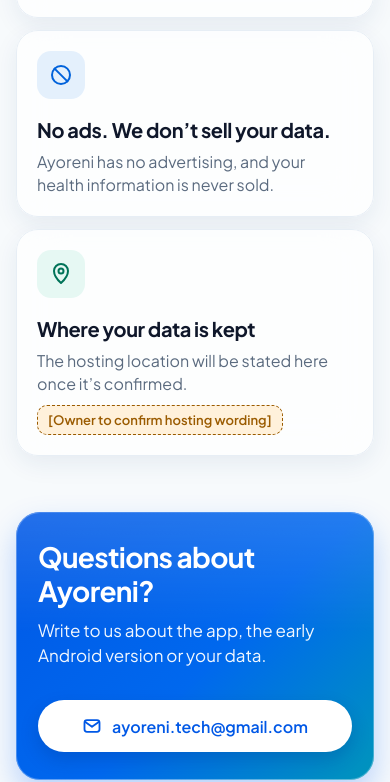
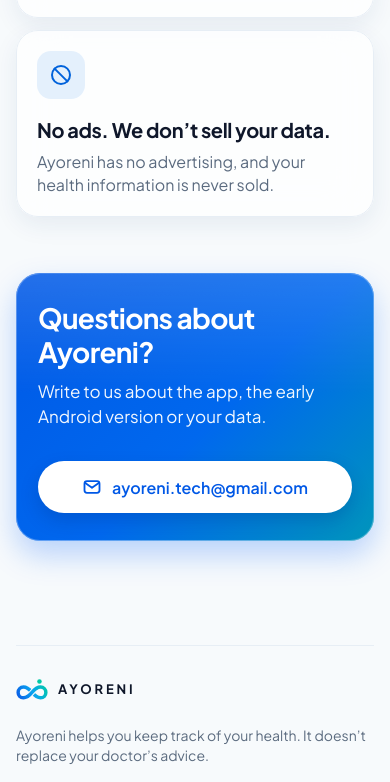
Before and after one commit to jai38/MyHealth, a plain HTML site: page index.html in a window 390 px wide. Shown: the part 4070-4852 px from the top of the page. Drawn offline with Linux system fonts and the light colour scheme.

Commit message:
fix: drop the hosting placeholder card before merge (landing task 4 review)
Remove the "Where your data is kept" card, its "[Owner to confirm hosting wording]"
label and the .tbd style. The privacy section now has three cards in the three-column
grid (one column on phones). An HTML comment marks where the card returns once the
hosting wording is confirmed.

Co-Authored-By: Claude Opus 5.5 <noreply@anthropic.com>
Claude-Session: https://claude.ai/code/session_019xw6TKUouiUysWWsCGMGuv

```diff
--- a/assets/style.css
+++ b/assets/style.css
@@ -134,8 +134,6 @@ h2 { font-size: 40px; line-height: 46px; font-weight: 700; letter-spacing: -.03e
 .soon .ct { margin-top: 0; font-size: 17px; line-height: 22px; }
 .soon .cb { margin-top: 2px; font-size: 14px; line-height: 20px; }
 .lbl { display: inline-flex; align-items: center; gap: 6px; font-size: 12px; font-weight: 600; color: var(--up); background: var(--upb); padding: 5px 10px; border-radius: 999px; margin-top: 16px; }
-/* A placeholder the owner still has to confirm: visibly unfinished on purpose. */
-.tbd { display: inline-block; margin-top: 10px; font-size: 13px; font-weight: 600; color: var(--nc); background: var(--ncb); border: 1px dashed currentColor; border-radius: 10px; padding: 6px 10px; }
 
 /* Contact */
 .contact { border-radius: 28px; padding: 48px; color: #fff; position: relative; overflow: hidden; background: var(--hero); box-shadow: var(--contact-shadow); display: flex; align-items: center; justify-content: space-between; gap: 32px; flex-wrap: wrap; }
--- a/index.html
+++ b/index.html
@@ -125,12 +125,11 @@
   <div class="wrap">
     <p class="ov">Privacy</p>
     <h2 id="privacy-title">Your health information, in plain words</h2>
-    <div class="g2">
+    <div class="g3">
       <div class="card"><div class="ic mb"><svg width="24" height="24" viewBox="0 0 24 24" fill="none" stroke="currentColor" stroke-width="2" stroke-linecap="round" stroke-linejoin="round" aria-hidden="true"><path d="M9 12l2 2 4-4"/><rect x="3" y="4" width="18" height="16" rx="4"/></svg></div><h3 class="ct">You decide what’s saved</h3><p class="cb">When Ayoreni reads a prescription, it shows you a draft first. Only what you confirm goes into your records.</p></div>
       <div class="card"><div class="ic ms"><svg width="24" height="24" viewBox="0 0 24 24" fill="none" stroke="currentColor" stroke-width="2" stroke-linecap="round" stroke-linejoin="round" aria-hidden="true"><path d="M6 3h9l4 4v14H6z"/><path d="M9 13h6"/></svg></div><h3 class="ct">How a prescription is read</h3><p class="cb">To read a prescription, Ayoreni processes the photo on our servers. Your documents stay private to your account.</p></div>
       <div class="card"><div class="ic mb"><svg width="24" height="24" viewBox="0 0 24 24" fill="none" stroke="currentColor" stroke-width="2" stroke-linecap="round" aria-hidden="true"><circle cx="12" cy="12" r="9"/><path d="M5.6 5.6l12.8 12.8"/></svg></div><h3 class="ct">No ads. We don’t sell your data.</h3><p class="cb">Ayoreni has no advertising, and your health information is never sold.</p></div>
-      <!-- PLACEHOLDER: the owner hasn't confirmed the hosting wording (landing brief, task 2). Replace this card's text, and remove the .tbd label, once it's confirmed. -->
-      <div class="card"><div class="ic ms"><svg width="24" height="24" viewBox="0 0 24 24" fill="none" stroke="currentColor" stroke-width="2" stroke-linecap="round" stroke-linejoin="round" aria-hidden="true"><path d="M12 21s-7-6.2-7-12a7 7 0 0114 0c0 5.8-7 12-7 12z"/><circle cx="12" cy="9" r="2.5"/></svg></div><h3 class="ct">Where your data is kept</h3><p class="cb">The hosting location will be stated here once it’s confirmed.</p><span class="tbd">[Owner to confirm hosting wording]</span></div>
+      <!-- "Where your data is kept" card: removed until the owner confirms the hosting wording (landing brief, task 2). Add it back as a fourth card, and switch this grid to g2, once it is confirmed. -->
     </div>
   </div>
 </section>
```
